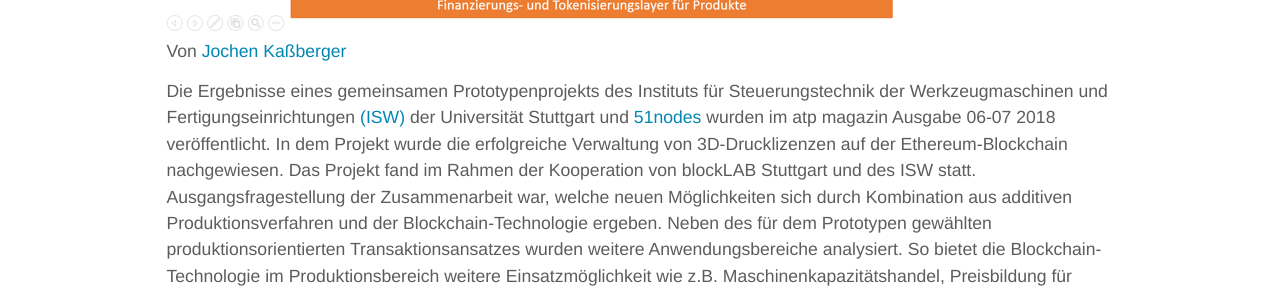
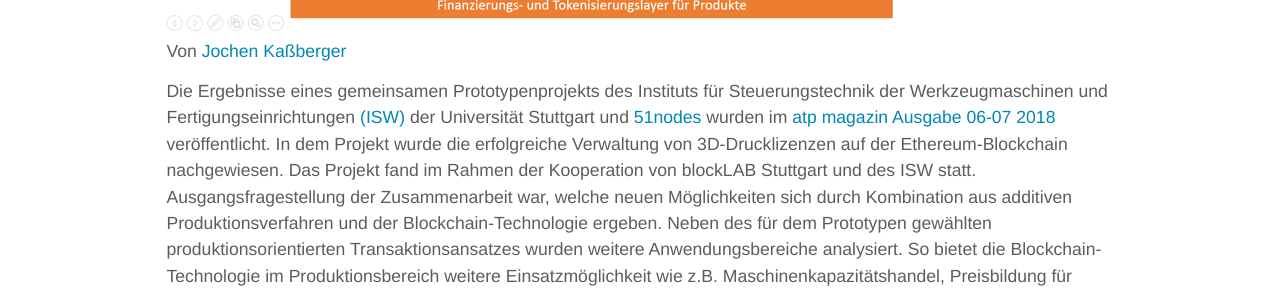
Before and after one commit to blocklab/site, a Jekyll site: the page built from _posts/2018-07-02-Veröffentlichung Prototypenprojekt 3D-Druck & Blockchain.md, in a window 1280 px wide. Shown: the part 1083-1376 px from the top of the page. Built offline with Jekyll 4.4.1, drawn with Linux system fonts in a browser that asks for light colours; comment, search, counter and statistics services are not loaded; part of the change alters nothing that is shown; some of the changed text lies outside the part shown.

```diff
--- a/_posts/2018-07-02-Veröffentlichung Prototypenprojekt 3D-Druck & Blockchain.md
+++ b/_posts/2018-07-02-Veröffentlichung Prototypenprojekt 3D-Druck & Blockchain.md
@@ -6,7 +6,7 @@ image:  2018-07-02-Prototypenprojekt 3D-Druck & Blockchain.png
 ---
 
 Die Ergebnisse eines gemeinsamen Prototypenprojekts des Instituts für Steuerungstechnik der Werkzeugmaschinen
-und Fertigungseinrichtungen [(ISW)](https://www.isw.uni-stuttgart.de/) der Universität Stuttgart und [51nodes](https://www.51nodes.io/) wurden im atp magazin Ausgabe 06-07 2018 veröffentlicht.
+und Fertigungseinrichtungen [(ISW)](https://www.isw.uni-stuttgart.de/) der Universität Stuttgart und [51nodes](https://www.51nodes.io/) wurden im [atp magazin Ausgabe 06-07 2018](site/assets/SD_atpMagazin_6_7_2018_Blockchain_Korb.pdf) veröffentlicht.
 In dem Projekt wurde die erfolgreiche Verwaltung von 3D-Drucklizenzen auf der Ethereum-Blockchain nachgewiesen.
 Das Projekt fand im Rahmen der Kooperation von blockLAB Stuttgart und des ISW statt.
 Ausgangsfragestellung der Zusammenarbeit war, welche neuen Möglichkeiten sich durch Kombination
```
